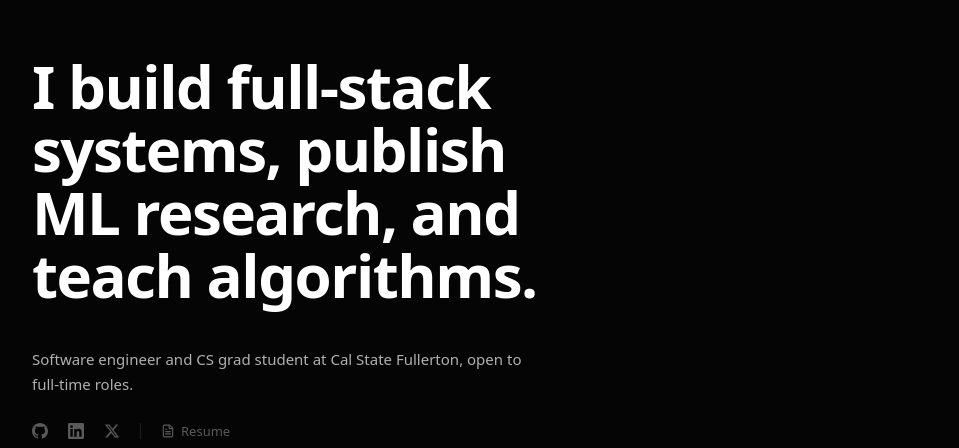
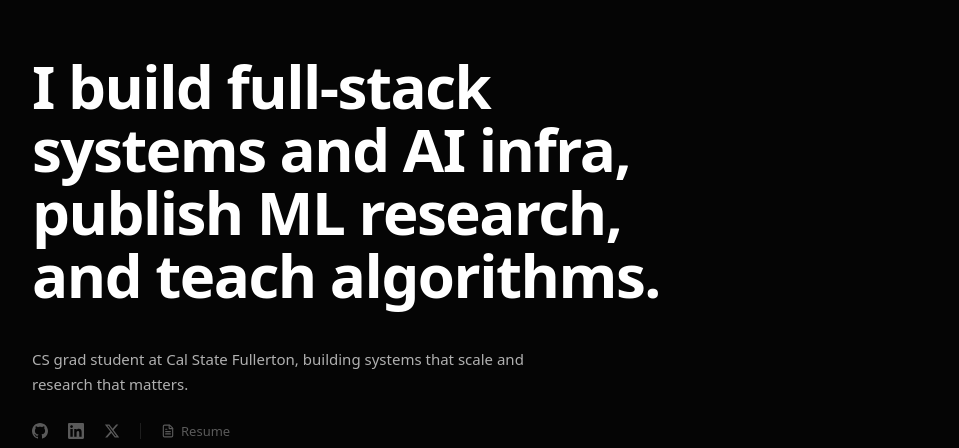
Before and after one commit to vraj00222/vrajpatel.dev, a React (Vite) app: page / in a window 1280 px wide. Shown: the part 163-611 px from the top of the page, without its empty margins (160-1119 px from the left). Built offline with nearby package versions, Linux system fonts and the light colour scheme; no server answers; a web font is replaced by a local one.

Commit message:
Update hero and bio positioning to AI infra; drop availability claim

```diff
--- a/src/components/Hero.tsx
+++ b/src/components/Hero.tsx
@@ -8,9 +8,9 @@ import heroPhoto from "../assets/vraj.jpg";
 // The one claim the page is built around. Split out of PERSONAL.bio, which
 // ships as a single paragraph. Everything else in the hero stays small so the
 // statement has room on both sides of it.
-const THESIS = "I build full-stack systems, publish ML research, and teach algorithms.";
+const THESIS = "I build full-stack systems and AI infra, publish ML research, and teach algorithms.";
 const SUPPORTING_LINE =
-  "Software engineer and CS grad student at Cal State Fullerton, open to full-time roles.";
+  "CS grad student at Cal State Fullerton, building systems that scale and research that matters.";
 
 export function Hero() {
   const shouldReduceMotion = useReducedMotion();
--- a/src/data/content.ts
+++ b/src/data/content.ts
@@ -57,7 +57,7 @@ export const STATS: StatItem[] = [
 
 export const PERSONAL = {
   name: "Vraj Patel",
-  bio: "Software engineer and CS grad student at Cal State Fullerton. I build full-stack systems, publish ML research, and teach algorithms. Open to full-time roles.",
+  bio: "Software engineer focused on AI agents and infrastructure. CS grad student at Cal State Fullerton — I build full-stack systems, publish ML research, and teach algorithms.",
   location: "San Francisco, CA",
   email: "vrajpatel00222@gmail.com",
   github: "https://github.com/vraj00222",
```
